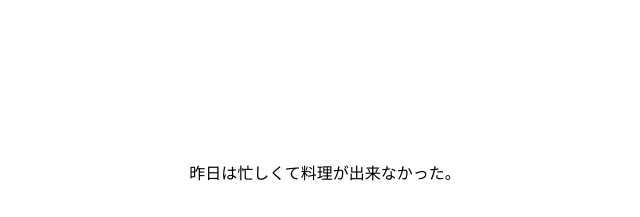
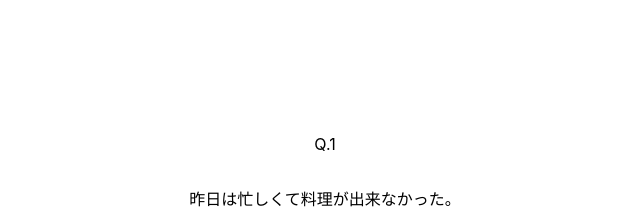
Before and after one commit to supaman4561/questionnaire_timeup, a Next.js app in the folder questionnaire_timeup/: page /questionnaire in a window 1280 px wide. Shown: the part 202-419 px from the top of the page, without its empty margins (315-955 px from the left). Built offline with nearby package versions, Linux system fonts and the light colour scheme.

Commit message:
feat: submit without reload and clear input space

```diff
--- a/questionnaire_timeup/pages/questionnaire.tsx
+++ b/questionnaire_timeup/pages/questionnaire.tsx
@@ -1,5 +1,6 @@
 import { GetStaticProps } from 'next'
 import type { NextPage } from 'next'
+import PageWithJsbasedForm from './js-form'
 import styles from '../styles/Home.module.css'
 
 type Questions = {
@@ -17,10 +18,15 @@ const Questionnaire: NextPage<Questions> = ({ questions } : Questions) => {
   let count = 0
 
   return (
-    <main className={styles.main}>
-      <p> {questions[count].jp} </p>
-      <p> {questions[count].question} </p>
-    </main>
+    <div className={styles.container}>
+
+      <main className={styles.main}>
+        <p> Q.{questions[count].id} </p>
+        <p> {questions[count].jp} </p>
+        <p> {questions[count].question} </p>
+        <PageWithJsbasedForm />
+      </main>
+    </div>
   )
 }
 
```
